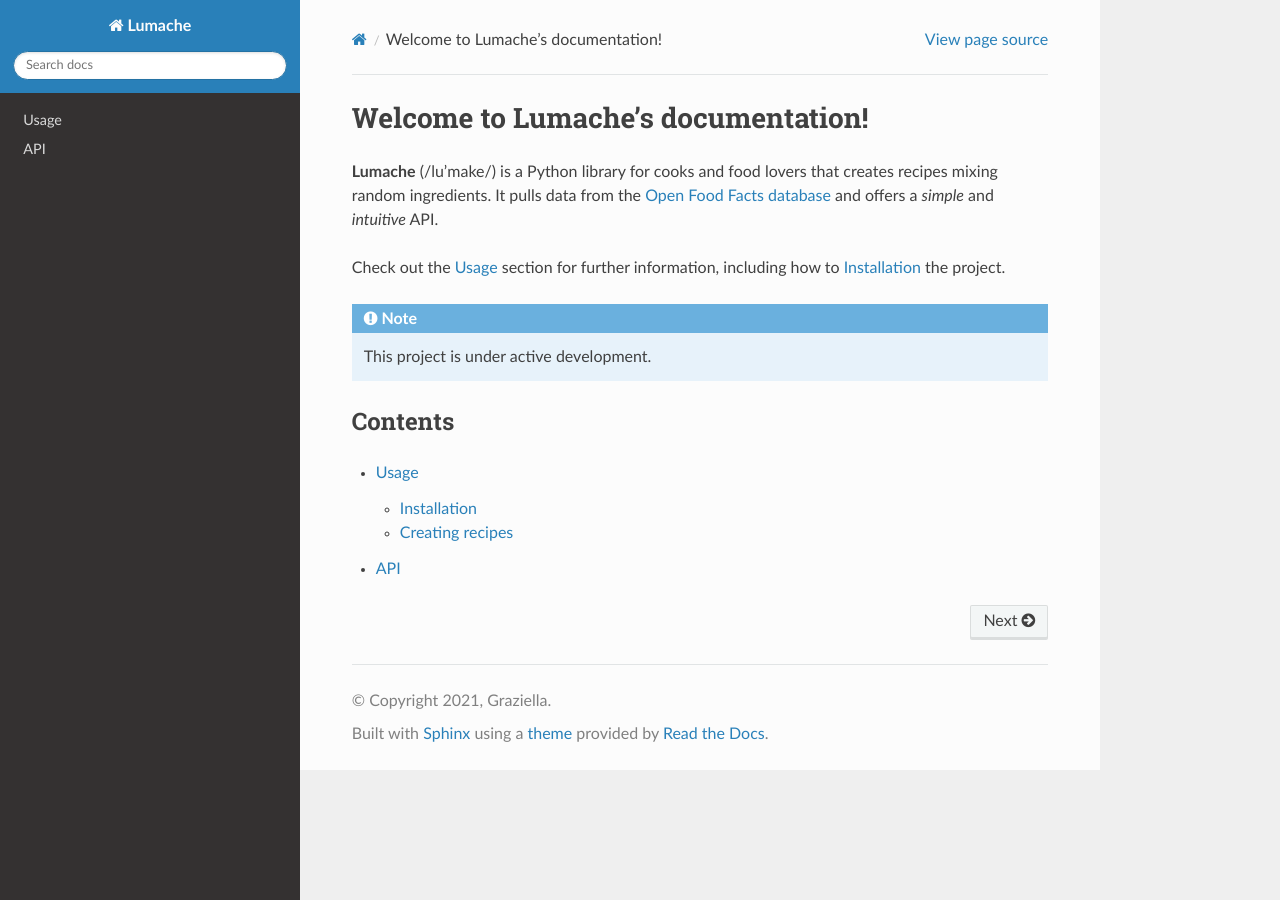
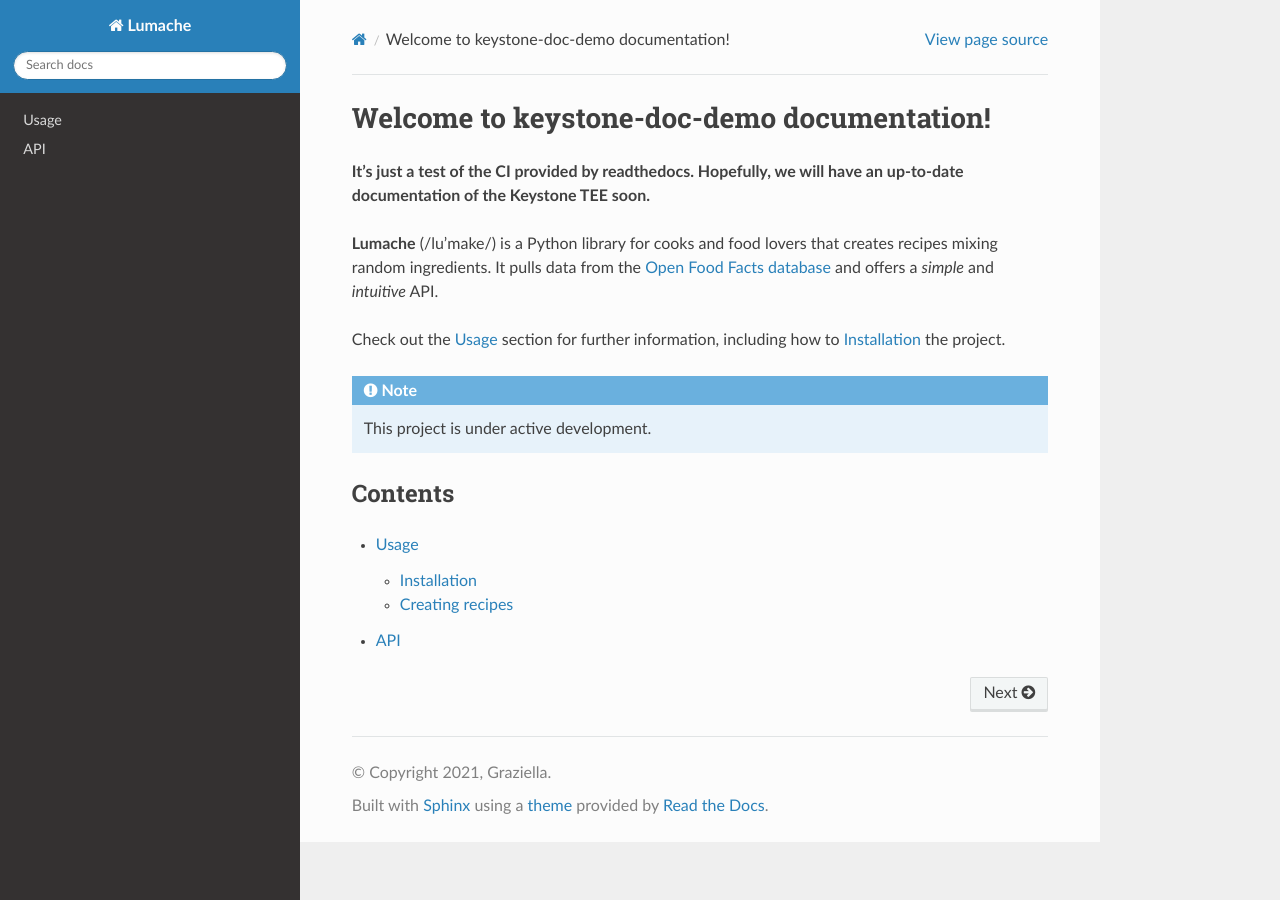
Before and after one commit to pcotret/keystone-doc-demo, a Sphinx documentation site: the page built from docs/source/index.rst, in a window 1280 px wide. Built offline with Sphinx 7.4.7 and the Read the Docs theme 3.1.0, drawn with Linux system fonts in a browser that asks for light colours.

Commit message:
Update index.rst

```diff
--- a/docs/source/index.rst
+++ b/docs/source/index.rst
@@ -1,5 +1,7 @@
-Welcome to Lumache's documentation!
+Welcome to keystone-doc-demo documentation!
 ===================================
+
+**It's just a test of the CI provided by readthedocs. Hopefully, we will have an up-to-date documentation of the Keystone TEE soon.**
 
 **Lumache** (/lu'make/) is a Python library for cooks and food lovers
 that creates recipes mixing random ingredients.
```
